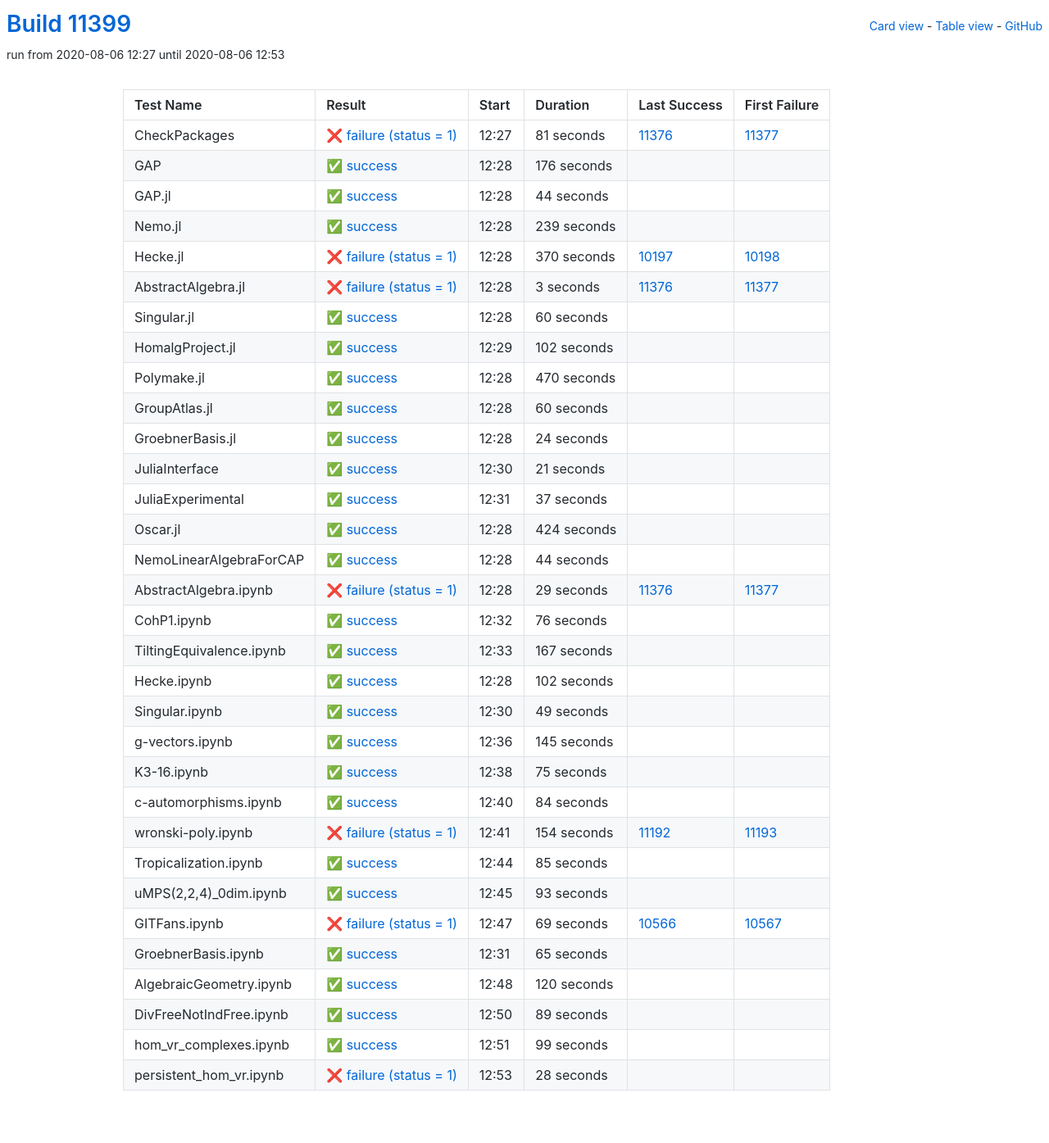
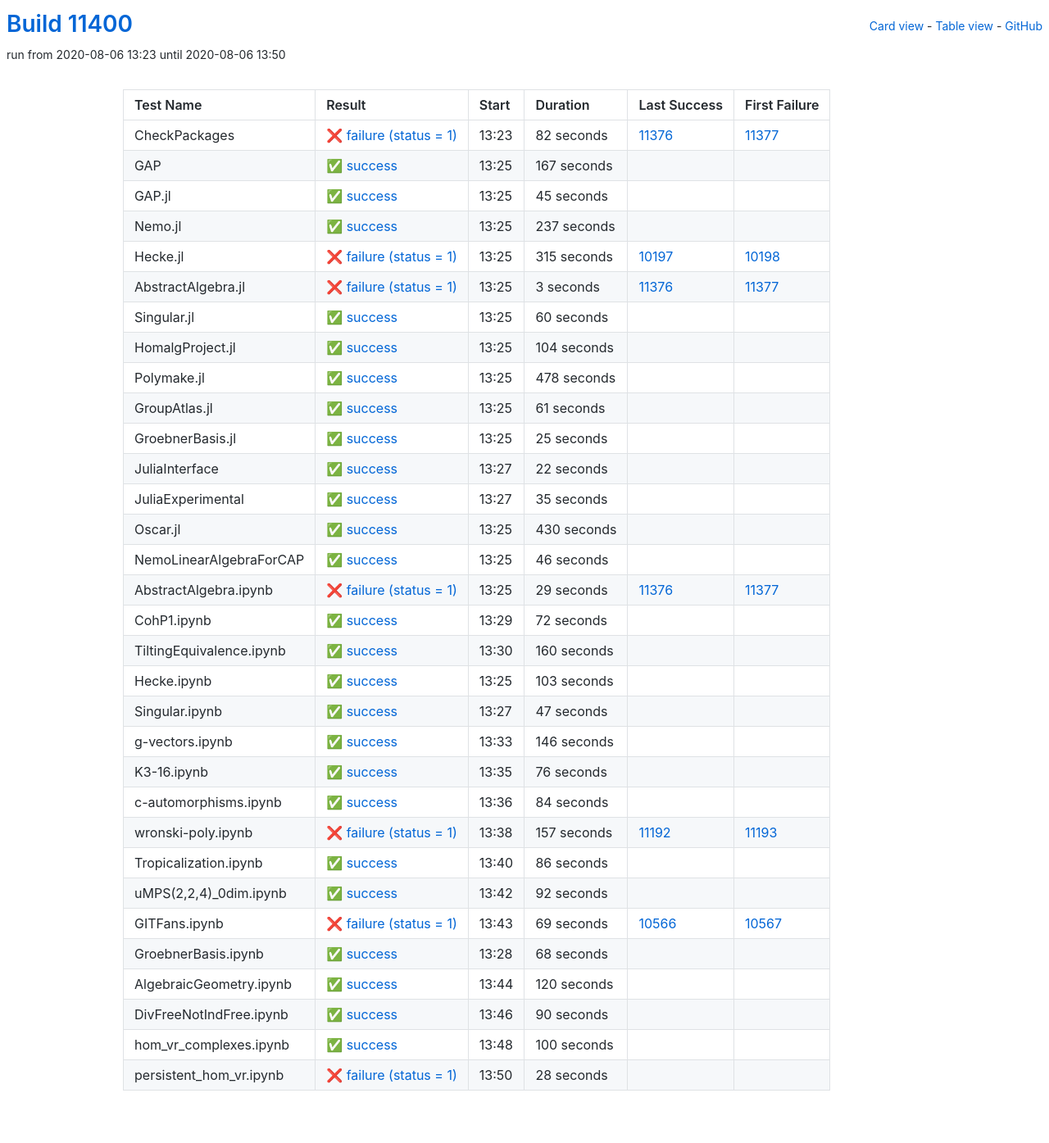
Before and after one commit to oscar-system/oscar-ci-status, a Jekyll site: the page built from table.html, in a window 1280 px wide. Shown: the whole page at 82% size. Built offline with Jekyll 4.4.1, drawn with Linux system fonts in a browser that asks for light colours.

Commit message:
Build #11400

```diff
--- a/_data/ci.yml
+++ b/_data/ci.yml
@@ -1,6 +1,6 @@
 ---
-build: 11399
-build_url: https://oscarci.mathematik.uni-kl.de/job/oscar/11399/
+build: 11400
+build_url: https://oscarci.mathematik.uni-kl.de/job/oscar/11400/
 job: oscar
 organization: oscar-system
 repo: oscar-ci-status
@@ -8,68 +8,68 @@
 tests:
 - name: CheckPackages
   id: checkpackages
-  log: https://oscarci.mathematik.uni-kl.de/job/oscar/11399/artifact/logs/build-11399/CheckPackages.log
-  start: 2020-08-06 12:27
+  log: https://oscarci.mathematik.uni-kl.de/job/oscar/11400/artifact/logs/build-11400/CheckPackages.log
+  start: 2020-08-06 13:23
   success: false
   exitcode: 1
   status: failure
-  duration: 81
+  duration: 82
   last_success: 11376
   last_success_url: https://oscarci.mathematik.uni-kl.de/job/oscar/11376/
   first_failure: 11377
   first_failure_url: https://oscarci.mathematik.uni-kl.de/job/oscar/11377/
 - name: GAP
   id: gap
-  log: https://oscarci.mathematik.uni-kl.de/job/oscar/11399/artifact/logs/build-11399/GAP.log
-  start: 2020-08-06 12:28
+  log: https://oscarci.mathematik.uni-kl.de/job/oscar/11400/artifact/logs/build-11400/GAP.log
+  start: 2020-08-06 13:25
   success: true
   exitcode: 0
   status: success
-  duration: 176
+  duration: 167
   last_success: false
   last_success_url:
   first_failure: false
   first_failure_url:
 - name: GAP.jl
   id: gap-jl
-  log: https://oscarci.mathematik.uni-kl.de/job/oscar/11399/artifact/logs/build-11399/GAP.jl.log
-  start: 2020-08-06 12:28
+  log: https://oscarci.mathematik.uni-kl.de/job/oscar/11400/artifact/logs/build-11400/GAP.jl.log
+  start: 2020-08-06 13:25
   success: true
   exitcode: 0
   status: success
-  duration: 44
+  duration: 45
   last_success: false
   last_success_url:
   first_failure: false
   first_failure_url:
 - name: Nemo.jl
   id: nemo-jl
-  log: https://oscarci.mathematik.uni-kl.de/job/oscar/11399/artifact/logs/build-11399/Nemo.jl.log
-  start: 2020-08-06 12:28
+  log: https://oscarci.mathematik.uni-kl.de/job/oscar/11400/artifact/logs/build-11400/Nemo.jl.log
+  start: 2020-08-06 13:25
   success: true
   exitcode: 0
   status: success
-  duration: 239
+  duration: 237
   last_success: false
   last_success_url:
   first_failure: false
   first_failure_url:
 - name: Hecke.jl
   id: hecke-jl
-  log: https://oscarci.mathematik.uni-kl.de/job/oscar/11399/artifact/logs/build-11399/Hecke.jl.log
-  start: 2020-08-06 12:28
+  log: https://oscarci.mathematik.uni-kl.de/job/oscar/11400/artifact/logs/build-11400/Hecke.jl.log
+  start: 2020-08-06 13:25
   success: false
   exitcode: 1
   status: failure
-  duration: 370
+  duration: 315
   last_success: 10197
   last_success_url: https://oscarci.mathematik.uni-kl.de/job/oscar/10197/
   first_failure: 10198
   first_failure_url: https://oscarci.mathematik.uni-kl.de/job/oscar/10198/
 - name: AbstractAlgebra.jl
   id: abstractalgebra-jl
-  log: https://oscarci.mathematik.uni-kl.de/job/oscar/11399/artifact/logs/build-11399/AbstractAlgebra.jl.log
-  start: 2020-08-06 12:28
+  log: https://oscarci.mathematik.uni-kl.de/job/oscar/11400/artifact/logs/build-11400/AbstractAlgebra.jl.log
+  start: 2020-08-06 13:25
   success: false
   exitcode: 1
   status: failure
@@ -80,8 +80,8 @@
   first_failure_url: https://oscarci.mathematik.uni-kl.de/job/oscar/11377/
 - name: Singular.jl
   id: singular-jl
-  log: https://oscarci.mathematik.uni-kl.de/job/oscar/11399/artifact/logs/build-11399/Singular.jl.log
-  start: 2020-08-06 12:28
+  log: https://oscarci.mathematik.uni-kl.de/job/oscar/11400/artifact/logs/build-11400/Singular.jl.log
+  start: 2020-08-06 13:25
   success: true
   exitcode: 0
   status: success
@@ -92,104 +92,104 @@
   first_failure_url:
 - name: HomalgProject.jl
   id: homalgproject-jl
-  log: https://oscarci.mathematik.uni-kl.de/job/oscar/11399/artifact/logs/build-11399/HomalgProject.jl.log
-  start: 2020-08-06 12:29
+  log: https://oscarci.mathematik.uni-kl.de/job/oscar/11400/artifact/logs/build-11400/HomalgProject.jl.log
+  start: 2020-08-06 13:25
   success: true
   exitcode: 0
   status: success
-  duration: 102
+  duration: 104
   last_success: false
   last_success_url:
   first_failure: false
   first_failure_url:
 - name: Polymake.jl
   id: polymake-jl
-  log: https://oscarci.mathematik.uni-kl.de/job/oscar/11399/artifact/logs/build-11399/Polymake.jl.log
-  start: 2020-08-06 12:28
+  log: https://oscarci.mathematik.uni-kl.de/job/oscar/11400/artifact/logs/build-11400/Polymake.jl.log
+  start: 2020-08-06 13:25
   success: true
   exitcode: 0
   status: success
-  duration: 470
+  duration: 478
   last_success: false
   last_success_url:
   first_failure: false
   first_failure_url:
 - name: GroupAtlas.jl
   id: groupatlas-jl
-  log: https://oscarci.mathematik.uni-kl.de/job/oscar/11399/artifact/logs/build-11399/GroupAtlas.jl.log
-  start: 2020-08-06 12:28
+  log: https://oscarci.mathematik.uni-kl.de/job/oscar/11400/artifact/logs/build-11400/GroupAtlas.jl.log
+  start: 2020-08-06 13:25
   success: true
   exitcode: 0
   status: success
-  duration: 60
+  duration: 61
   last_success: false
   last_success_url:
   first_failure: false
   first_failure_url:
 - name: GroebnerBasis.jl
   id: groebnerbasis-jl
-  log: https://oscarci.mathematik.uni-kl.de/job/oscar/11399/artifact/logs/build-11399/GroebnerBasis.jl.log
-  start: 2020-08-06 12:28
+  log: https://oscarci.mathematik.uni-kl.de/job/oscar/11400/artifact/logs/build-11400/GroebnerBasis.jl.log
+  start: 2020-08-06 13:25
   success: true
   exitcode: 0
   status: success
-  duration: 24
+  duration: 25
   last_success: false
   last_success_url:
   first_failure: false
   first_failure_url:
 - name: JuliaInterface
   id: juliainterface
-  log: https://oscarci.mathematik.uni-kl.de/job/oscar/11399/artifact/logs/build-11399/JuliaInterface.log
-  start: 2020-08-06 12:30
+  log: https://oscarci.mathematik.uni-kl.de/job/oscar/11400/artifact/logs/build-11400/JuliaInterface.log
+  start: 2020-08-06 13:27
   success: true
   exitcode: 0
   status: success
-  duration: 21
+  duration: 22
   last_success: false
   last_success_url:
   first_failure: false
   first_failure_url:
 - name: JuliaExperimental
   id: juliaexperimental
-  log: https://oscarci.mathematik.uni-kl.de/job/oscar/11399/artifact/logs/build-11399/JuliaExperimental.log
-  start: 2020-08-06 12:31
+  log: https://oscarci.mathematik.uni-kl.de/job/oscar/11400/artifact/logs/build-11400/JuliaExperimental.log
+  start: 2020-08-06 13:27
   success: true
   exitcode: 0
   status: success
-  duration: 37
+  duration: 35
   last_success: false
   last_success_url:
   first_failure: false
   first_failure_url:
 - name: Oscar.jl
   id: oscar-jl
-  log: https://oscarci.mathematik.uni-kl.de/job/oscar/11399/artifact/logs/build-11399/Oscar.jl.log
-  start: 2020-08-06 12:28
+  log: https://oscarci.mathematik.uni-kl.de/job/oscar/11400/artifact/logs/build-11400/Oscar.jl.log
+  start: 2020-08-06 13:25
   success: true
   exitcode: 0
   status: success
-  duration: 424
+  duration: 430
   last_success: false
   last_success_url:
   first_failure: false
   first_failure_url:
 - name: NemoLinearAlgebraForCAP
   id: nemolinearalgebraforcap
-  log: https://oscarci.mathematik.uni-kl.de/job/oscar/11399/artifact/logs/build-11399/NemoLinearAlgebraForCAP.log
-  start: 2020-08-06 12:28
+  log: https://oscarci.mathematik.uni-kl.de/job/oscar/11400/artifact/logs/build-11400/NemoLinearAlgebraForCAP.log
+  start: 2020-08-06 13:25
   success: true
   exitcode: 0
   status: success
-  duration: 44
+  duration: 46
   last_success: false
   last_success_url:
   first_failure: false
   first_failure_url:
 - name: AbstractAlgebra.ipynb
   id: abstractalgebra-ipynb
-  log: https://oscarci.mathematik.uni-kl.de/job/oscar/11399/artifact/logs/build-11399/AbstractAlgebra.ipynb.log
-  start: 2020-08-06 12:28
+  log: https://oscarci.mathematik.uni-kl.de/job/oscar/11400/artifact/logs/build-11400/AbstractAlgebra.ipynb.log
+  start: 2020-08-06 13:25
   success: false
   exitcode: 1
   status: failure
@@ -200,8 +200,68 @@
   first_failure_url: https://oscarci.mathematik.uni-kl.de/job/oscar/11377/
 - name: CohP1.ipynb
   id: cohp1-ipynb
-  log: https://oscarci.mathematik.uni-kl.de/job/oscar/11399/artifact/logs/build-11399/CohP1.ipynb.log
-  start: 2020-08-06 12:32
+  log: https://oscarci.mathematik.uni-kl.de/job/oscar/11400/artifact/logs/build-11400/CohP1.ipynb.log
+  start: 2020-08-06 13:29
+  success: true
+  exitcode: 0
+  status: success
+  duration: 72
+  last_success: false
+  last_success_url:
+  first_failure: false
+  first_failure_url:
+- name: TiltingEquivalence.ipynb
+  id: tiltingequivalence-ipynb
+  log: https://oscarci.mathematik.uni-kl.de/job/oscar/11400/artifact/logs/build-11400/TiltingEquivalence.ipynb.log
+  start: 2020-08-06 13:30
+  success: true
+  exitcode: 0
+  status: success
+  duration: 160
+  last_success: false
+  last_success_url:
+  first_failure: false
+  first_failure_url:
+- name: Hecke.ipynb
+  id: hecke-ipynb
+  log: https://oscarci.mathematik.uni-kl.de/job/oscar/11400/artifact/logs/build-11400/Hecke.ipynb.log
+  start: 2020-08-06 13:25
+  success: true
+  exitcode: 0
+  status: success
+  duration: 103
+  last_success: false
+  last_success_url:
+  first_failure: false
+  first_failure_url:
+- name: Singular.ipynb
+  id: singular-ipynb
+  log: https://oscarci.mathematik.uni-kl.de/job/oscar/11400/artifact/logs/build-11400/Singular.ipynb.log
+  start: 2020-08-06 13:27
+  success: true
+  exitcode: 0
+  status: success
+  duration: 47
+  last_success: false
+  last_success_url:
+  first_failure: false
+  first_failure_url:
+- name: g-vectors.ipynb
+  id: g-vectors-ipynb
+  log: https://oscarci.mathematik.uni-kl.de/job/oscar/11400/artifact/logs/build-11400/g-vectors.ipynb.log
+  start: 2020-08-06 13:33
+  success: true
+  exitcode: 0
+  status: success
+  duration: 146
+  last_success: false
+  last_success_url:
+  first_failure: false
+  first_failure_url:
+- name: K3-16.ipynb
+  id: k3-16-ipynb
+  log: https://oscarci.mathematik.uni-kl.de/job/oscar/11400/artifact/logs/build-11400/K3-16.ipynb.log
+  start: 2020-08-06 13:35
   success: true
   exitcode: 0
   status: success
@@ -210,70 +270,10 @@
   last_success_url:
   first_failure: false
   first_failure_url:
-- name: TiltingEquivalence.ipynb
-  id: tiltingequivalence-ipynb
-  log: https://oscarci.mathematik.uni-kl.de/job/oscar/11399/artifact/logs/build-11399/TiltingEquivalence.ipynb.log
-  start: 2020-08-06 12:33
-  success: true
-  exitcode: 0
-  status: success
-  duration: 167
-  last_success: false
-  last_success_url:
-  first_failure: false
-  first_failure_url:
-- name: Hecke.ipynb
-  id: hecke-ipynb
-  log: https://oscarci.mathematik.uni-kl.de/job/oscar/11399/artifact/logs/build-11399/Hecke.ipynb.log
-  start: 2020-08-06 12:28
-  success: true
-  exitcode: 0
-  status: success
-  duration: 102
-  last_success: false
-  last_success_url:
-  first_failure: false
-  first_failure_url:
-- name: Singular.ipynb
-  id: singular-ipynb
-  log: https://oscarci.mathematik.uni-kl.de/job/oscar/11399/artifact/logs/build-11399/Singular.ipynb.log
-  start: 2020-08-06 12:30
-  success: true
-  exitcode: 0
-  status: success
-  duration: 49
-  last_success: false
-  last_success_url:
-  first_failure: false
-  first_failure_url:
-- name: g-vectors.ipynb
-  id: g-vectors-ipynb
-  log: https://oscarci.mathematik.uni-kl.de/job/oscar/11399/artifact/logs/build-11399/g-vectors.ipynb.log
-  start: 2020-08-06 12:36
-  success: true
-  exitcode: 0
-  status: success
-  duration: 145
-  last_success: false
-  last_success_url:
-  first_failure: false
-  first_failure_url:
-- name: K3-16.ipynb
-  id: k3-16-ipynb
-  log: https://oscarci.mathematik.uni-kl.de/job/oscar/11399/artifact/logs/build-11399/K3-16.ipynb.log
-  start: 2020-08-06 12:38
-  success: true
-  exitcode: 0
-  status: success
-  duration: 75
-  last_success: false
-  last_success_url:
-  first_failure: false
-  first_failure_url:
 - name: c-automorphisms.ipynb
   id: c-automorphisms-ipynb
-  log: https://oscarci.mathematik.uni-kl.de/job/oscar/11399/artifact/logs/build-11399/c-automorphisms.ipynb.log
-  start: 2020-08-06 12:40
+  log: https://oscarci.mathematik.uni-kl.de/job/oscar/11400/artifact/logs/build-11400/c-automorphisms.ipynb.log
+  start: 2020-08-06 13:36
   success: true
   exitcode: 0
   status: success
@@ -284,44 +284,44 @@
   first_failure_url:
 - name: wronski-poly.ipynb
   id: wronski-poly-ipynb
-  log: https://oscarci.mathematik.uni-kl.de/job/oscar/11399/artifact/logs/build-11399/wronski-poly.ipynb.log
-  start: 2020-08-06 12:41
+  log: https://oscarci.mathematik.uni-kl.de/job/oscar/11400/artifact/logs/build-11400/wronski-poly.ipynb.log
+  start: 2020-08-06 13:38
   success: false
   exitcode: 1
   status: failure
-  duration: 154
+  duration: 157
   last_success: 11192
   last_success_url: https://oscarci.mathematik.uni-kl.de/job/oscar/11192/
   first_failure: 11193
   first_failure_url: https://oscarci.mathematik.uni-kl.de/job/oscar/11193/
 - name: Tropicalization.ipynb
   id: tropicalization-ipynb
-  log: https://oscarci.mathematik.uni-kl.de/job/oscar/11399/artifact/logs/build-11399/Tropicalization.ipynb.log
-  start: 2020-08-06 12:44
+  log: https://oscarci.mathematik.uni-kl.de/job/oscar/11400/artifact/logs/build-11400/Tropicalization.ipynb.log
+  start: 2020-08-06 13:40
   success: true
   exitcode: 0
   status: success
-  duration: 85
+  duration: 86
   last_success: false
   last_success_url:
   first_failure: false
   first_failure_url:
 - name: uMPS(2,2,4)_0dim.ipynb
   id: umps-2-2-4-0dim-ipynb
-  log: https://oscarci.mathematik.uni-kl.de/job/oscar/11399/artifact/logs/build-11399/uMPS-2-2-4-_0dim.ipynb.log
-  start: 2020-08-06 12:45
+  log: https://oscarci.mathematik.uni-kl.de/job/oscar/11400/artifact/logs/build-11400/uMPS-2-2-4-_0dim.ipynb.log
+  start: 2020-08-06 13:42
   success: true
   exitcode: 0
   status: success
-  duration: 93
+  duration: 92
   last_success: false
   last_success_url:
   first_failure: false
   first_failure_url:
 - name: GITFans.ipynb
   id: gitfans-ipynb
-  log: https://oscarci.mathematik.uni-kl.de/job/oscar/11399/artifact/logs/build-11399/GITFans.ipynb.log
-  start: 2020-08-06 12:47
+  log: https://oscarci.mathematik.uni-kl.de/job/oscar/11400/artifact/logs/build-11400/GITFans.ipynb.log
+  start: 2020-08-06 13:43
   success: false
   exitcode: 1
   status: failure
@@ -332,20 +332,20 @@
   first_failure_url: https://oscarci.mathematik.uni-kl.de/job/oscar/10567/
 - name: GroebnerBasis.ipynb
   id: groebnerbasis-ipynb
-  log: https://oscarci.mathematik.uni-kl.de/job/oscar/11399/artifact/logs/build-11399/GroebnerBasis.ipynb.log
-  start: 2020-08-06 12:31
+  log: https://oscarci.mathematik.uni-kl.de/job/oscar/11400/artifact/logs/build-11400/GroebnerBasis.ipynb.log
+  start: 2020-08-06 13:28
   success: true
   exitcode: 0
   status: success
-  duration: 65
+  duration: 68
   last_success: false
   last_success_url:
   first_failure: false
   first_failure_url:
 - name: AlgebraicGeometry.ipynb
   id: algebraicgeometry-ipynb
-  log: https://oscarci.mathematik.uni-kl.de/job/oscar/11399/artifact/logs/build-11399/AlgebraicGeometry.ipynb.log
-  start: 2020-08-06 12:48
+  log: https://oscarci.mathematik.uni-kl.de/job/oscar/11400/artifact/logs/build-11400/AlgebraicGeometry.ipynb.log
+  start: 2020-08-06 13:44
   success: true
   exitcode: 0
   status: success
@@ -356,32 +356,32 @@
   first_failure_url:
 - name: DivFreeNotIndFree.ipynb
   id: divfreenotindfree-ipynb
-  log: https://oscarci.mathematik.uni-kl.de/job/oscar/11399/artifact/logs/build-11399/DivFreeNotIndFree.ipynb.log
-  start: 2020-08-06 12:50
+  log: https://oscarci.mathematik.uni-kl.de/job/oscar/11400/artifact/logs/build-11400/DivFreeNotIndFree.ipynb.log
+  start: 2020-08-06 13:46
   success: true
   exitcode: 0
   status: success
-  duration: 89
+  duration: 90
   last_success: false
   last_success_url:
   first_failure: false
   first_failure_url:
 - name: hom_vr_complexes.ipynb
   id: hom-vr-complexes-ipynb
-  log: https://oscarci.mathematik.uni-kl.de/job/oscar/11399/artifact/logs/build-11399/hom_vr_complexes.ipynb.log
-  start: 2020-08-06 12:51
+  log: https://oscarci.mathematik.uni-kl.de/job/oscar/11400/artifact/logs/build-11400/hom_vr_complexes.ipynb.log
+  start: 2020-08-06 13:48
   success: true
   exitcode: 0
   status: success
-  duration: 99
+  duration: 100
   last_success: false
   last_success_url:
   first_failure: false
   first_failure_url:
 - name: persistent_hom_vr.ipynb
   id: persistent-hom-vr-ipynb
-  log: https://oscarci.mathematik.uni-kl.de/job/oscar/11399/artifact/logs/build-11399/persistent_hom_vr.ipynb.log
-  start: 2020-08-06 12:53
+  log: https://oscarci.mathematik.uni-kl.de/job/oscar/11400/artifact/logs/build-11400/persistent_hom_vr.ipynb.log
+  start: 2020-08-06 13:50
   success: false
   exitcode: 1
   status: failure
```
Also changed, not shown: README.md.
